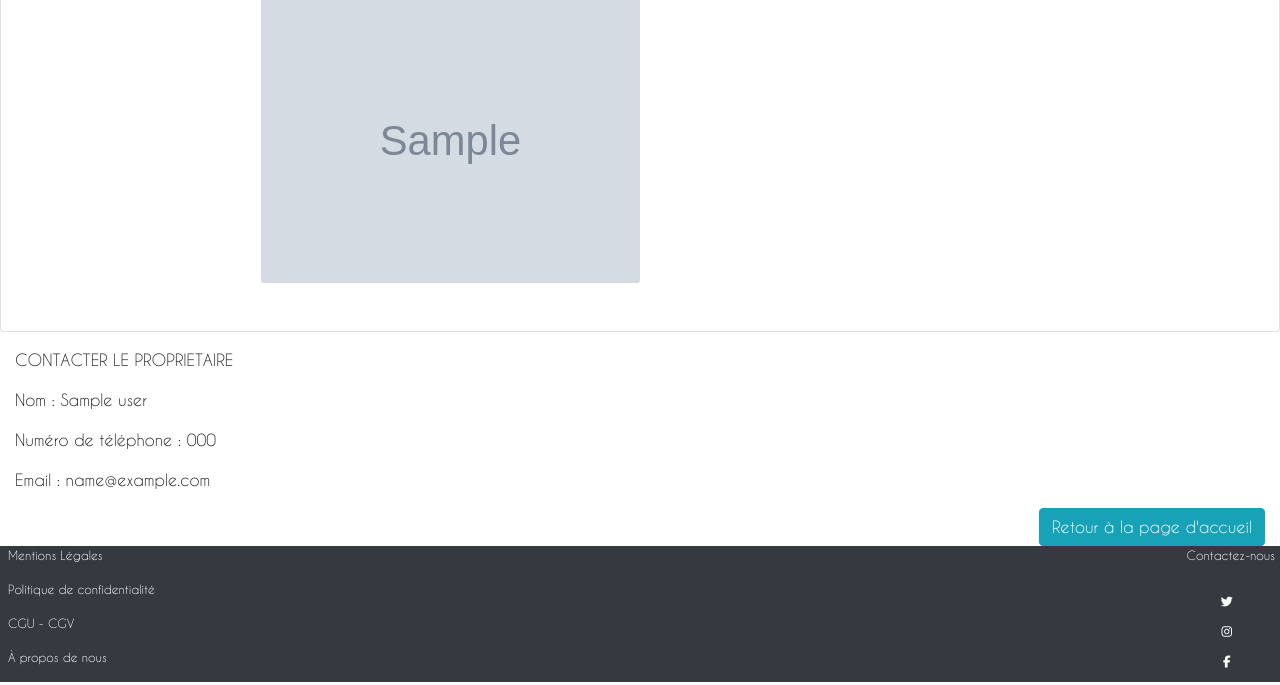
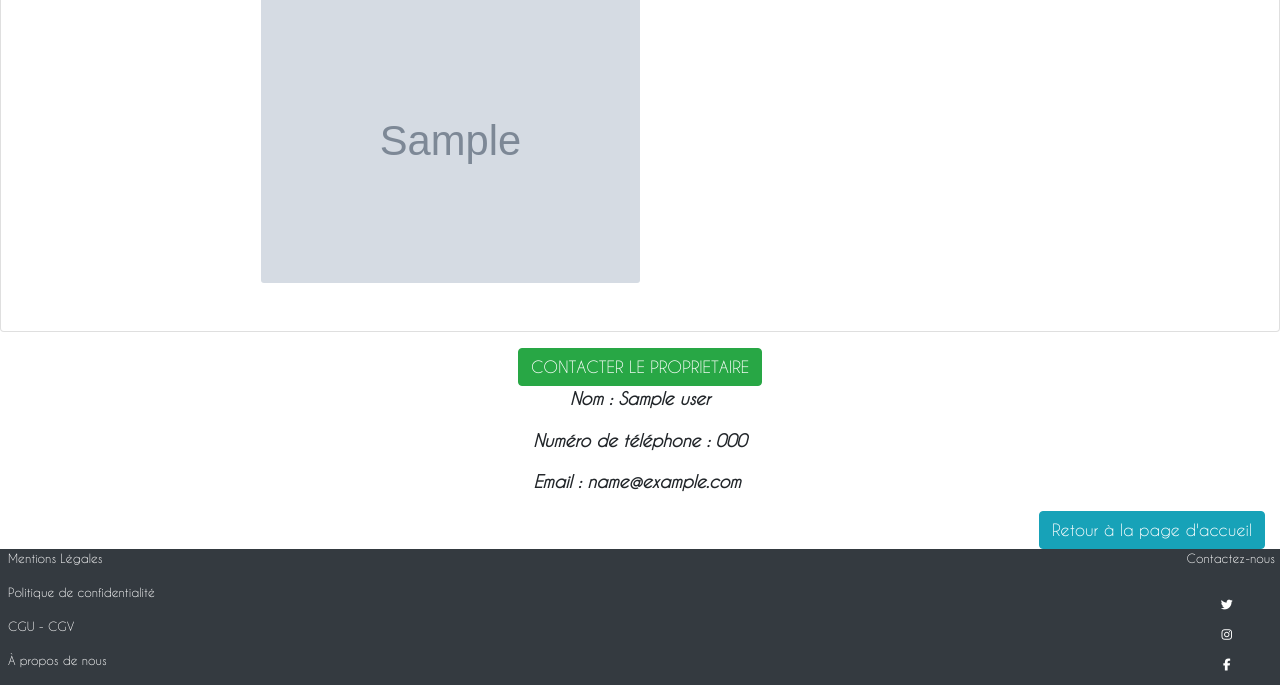
Before and after one commit to colinos10/horiza, a Symfony app: template templates/home/vehicule.html.twig in a window 1280 px wide. Shown: the part 1435-2120 px from the top of the page. Run offline with Twig, Linux system fonts and the light colour scheme; the template is opened without the code that fills it: most values are stand-ins (such as "Sample title", 1, 10 or a date in 2020); grey boxes marked "Sample" are stand-in pictures; some libraries are stand-ins or nearby versions.

Commit message:
amelioration du contact proprio dans l'onglet details vehicules

```diff
--- a/public/css/styleAnnexe.css
+++ b/public/css/styleAnnexe.css
@@ -41,9 +41,27 @@
     padding-right: 15px;
 }
 
+.containeur-politique h3{
+    font-size: 24px;
+    color: #F39233;
+}
+
 .tete-du-main{
     max-width: 600px;
     margin: 0 auto 30px;
     padding: 30px 0 0;
     text-align: center;
 }
+
+
+
+
+/* ********************************* CGU CGV *************************** */
+.conteneur-cgu{
+    margin-left: 15px;
+}
+
+.conteneur-cgu h3{
+    font-size: 24px;
+    color: #F39233;
+}
--- a/public/css/styleVehicules.css
+++ b/public/css/styleVehicules.css
@@ -25,3 +25,20 @@
     margin-left: 4em;
     }
 }
+
+
+
+
+
+
+/* ***************************CONTACT PROPRIO ************************* */
+
+.contact-vehicules{
+    display: flex;
+    flex-direction: column;
+    justify-content: center;
+    align-items: center;
+    font-style: italic;
+    font-weight: bold;
+    font-size: 17px;
+}
--- a/templates/home/cgu.html.twig
+++ b/templates/home/cgu.html.twig
@@ -3,7 +3,7 @@
 {% block title %}CGU/CGV{% endblock %}
 
 {% block body %}
-<div class="cgu-content" id="cgu-content">
+<div class="cgu-content conteneur-cgu" id="cgu-content">
 <h1>Conditions Générales d’Utilisation et de Réservation</h1>
 <br>
 <p>En utilisant ou en accédant à horiza.fr (ci-après dénommé « Horiza »), l’Utilisateur accepte de respecter les Conditions Générales suivantes. S’il n’accepte pas, sans réserve, les présentes Conditions Générales, il n’est pas autorisé à accéder à Horiza ni à utiliser ses services.</p>
--- a/templates/home/vehicule.html.twig
+++ b/templates/home/vehicule.html.twig
@@ -34,8 +34,8 @@
             {% endif %}
         </div>
 
-        <div>
-            <p>CONTACTER LE PROPRIETAIRE</p>
+        <div class="contact-vehicules">
+         <button type="button" class="btn btn-success">CONTACTER LE PROPRIETAIRE</button>
             <p>Nom : {{ vehicule.user.nom }} </p>
             <p>Numéro de téléphone : {{ vehicule.user.tel }} </p>
             <p>Email : {{ vehicule.user.email }} </p>
```
